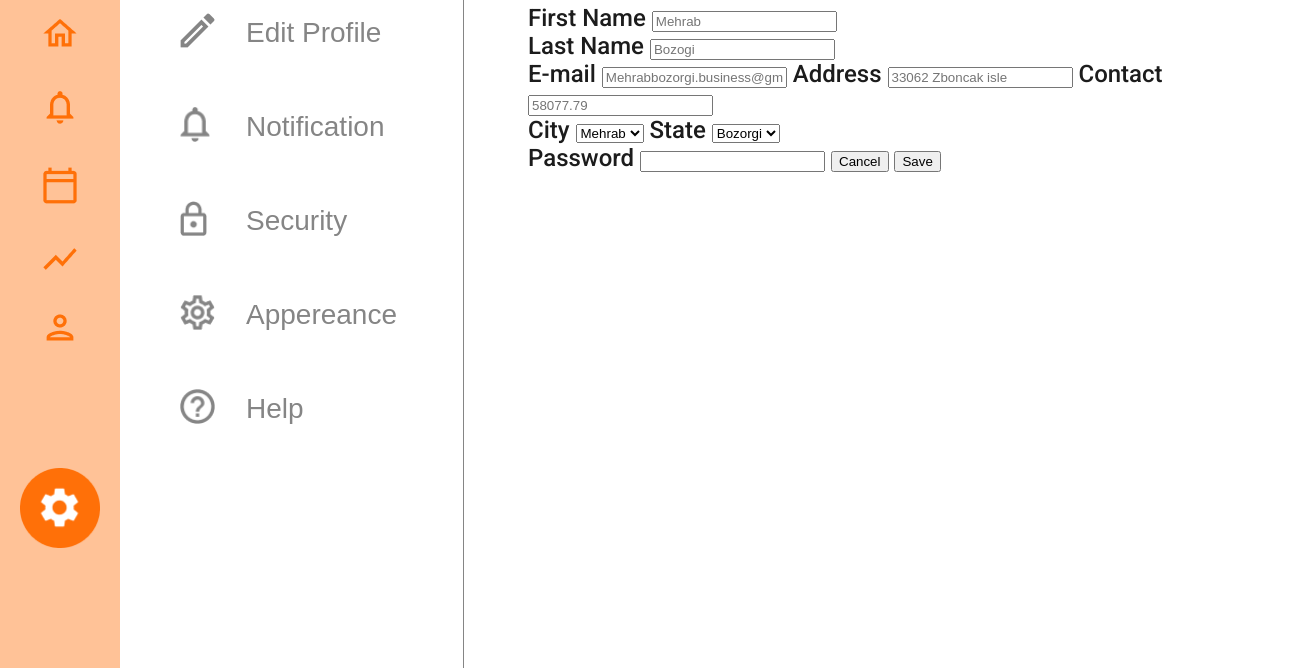
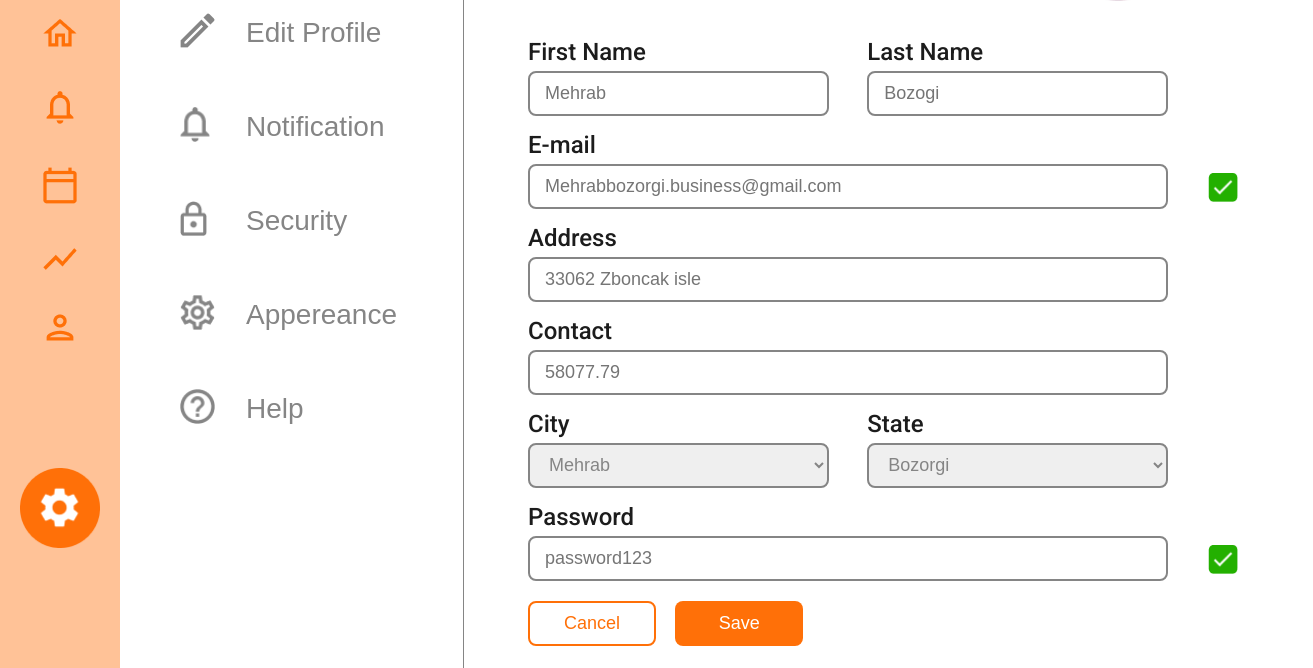
Before and after one commit to javierbarbozam/laboratorio1, a plain HTML site: page index.html in a window 1280 px wide. Shown: the part 132-800 px from the top of the page, 1313 px wide, since content can reach past the window. Drawn offline with Linux system fonts and the light colour scheme.

Commit message:
first version

```diff
--- a/index.html
+++ b/index.html
@@ -73,8 +73,8 @@
         <h1>Edit profile</h1>
         <div class="main-profile-picture"></div>
       </div>
-      <form action="">
-        <div>
+      <form method="post">
+        <div class="form-flex">
           <div>
             <label for="name">First Name</label>
             <input type="text" name="name" id="name" placeholder="Mehrab">
@@ -84,12 +84,13 @@
             <input type="text" name="name" id="last-name" placeholder="Bozogi">
           </div>
         </div>
-        <label for="email">E-mail</label>
+        <label class="label-email" for="email">E-mail</label>
         <input type="email" name="name" id="email" placeholder="Mehrabbozorgi.business@gmail.com">
         <label for="address">Address</label>
         <input type="text" name="address" id="address" placeholder="33062 Zboncak isle">
         <label for="contact">Contact</label>
         <input type="tel" name="contact" id="contact" placeholder="58077.79">
+        <div class="form-flex">
           <div>
             <label for="city">City</label>
             <select name="city" id="city">
@@ -98,6 +99,8 @@
               <option value="2">Mehrab</option>
               <option value="3">Mehrab</option>
             </select>
+          </div>
+          <div>
             <label for="city">State</label>
             <select name="city" id="city">
               <option value="0">Bozorgi</option>
@@ -106,11 +109,18 @@
               <option value="3">Bozorgi</option>
             </select>
           </div>
-        <label for="password">Password</label>
-        <input type="password" name="password" id="password">
-        <input type="reset" name="" id="" value="Cancel">
-        <input type="submit" name="" id="" value="Save">
+        </div>
+        <label class="label-password" for="password">Password</label>
+        <input type="password" name="password" id="password" placeholder="password123">
+        <div class="form-flex form-btn">
+          <input type="reset" name="" id="form-reset-btn" value="Cancel">
+          <input type="submit" name="" id="form-submit-btn" value="Save">
+        </div>
       </form>
     </main>
+    <footer>
+      <button class="footer-profile-btn"><p class="visually-hidden">My Notifications</p></button>
+      <button class="footer-notifications-btn"><p class="visually-hidden">My profile</p></button>
+    </footer>
   </body>
 </html>
--- a/styles/styles.css
+++ b/styles/styles.css
@@ -41,8 +41,38 @@ h1 {
 }
 
 main {
+  width: 50%;
+  padding-left: 5%;
+  margin: auto 0;
+}
+
+form {
   width: 100%;
-  padding-left: 5%;
+  position: relative;
+}
+
+label {
+  display: block;
+  position: relative;
+}
+
+input,
+select {
+  color: #858585;
+  font-size: 18px;
+  border: solid 2px #858585;
+  border-radius: 8px;
+  height: 45px;
+  width: 100%;
+  padding-left: 15px;
+  margin: 5px 0 15px 0;
+  box-sizing: border-box;
+  position: relative;
+}
+
+footer {
+  position: relative;
+  margin: auto 0;
 }
 
 .sidebar-menu button {
@@ -62,6 +92,10 @@ main {
 .sidebar-menu ul {
   padding: 120px 0 0 120px;
   text-align: left;
+}
+
+.form-flex div {
+  width: 47%;
 }
 
 .sidebar-menu ul li button:hover {
@@ -114,7 +148,8 @@ main {
   justify-content: space-between;
   align-items: center;
   padding-top: 3%;
-  width: 700px;
+  padding-bottom: 30px;
+  width: 100%;
 }
 
 .main-profile-picture {
@@ -123,7 +158,48 @@ main {
   background-size: contain;
   height: 100px;
   width: 100px;
+}
 
+.form-flex {
+  display: flex;
+  justify-content: space-between;
+  width: 100%;
+}
+
+.form-btn {
+  justify-content: left;
+}
+
+#form-reset-btn {
+  width: 20%;
+  margin-right: 3%;
+  padding: 0;
+  background-color: transparent;
+  border: 2px solid #ff7008;
+  color: #ff7008;
+  box-sizing: border-box;
+}
+
+#form-reset-btn:hover {
+  background-color: #ff7008;
+  color: #fff;
+  cursor: pointer;
+}
+
+#form-submit-btn {
+  width: 20%;
+  padding: 0;
+  background-color: #ff7008;
+  color: #fff;
+  box-sizing: border-box;
+  border: none;
+}
+
+#form-submit-btn:hover {
+  background-color: transparent;
+  color: #ff7008;
+  border: 2px solid #ff7008;
+  cursor: pointer;
 }
 
 /* Sidebar vectors */
@@ -261,3 +337,53 @@ main {
   width: 35px;
   content: "";
 }
+
+.footer-notifications-btn::before {
+  background-image: url(../images/icons/notifications-btn.png);
+  background-size: contain;
+  background-repeat: no-repeat;
+  position: absolute;
+  left: 65px;
+  top: -370px;
+  height: 35px;
+  width: 35px;
+  content: "";
+}
+
+.footer-profile-btn::before {
+  background-image: url(../images/images/user-profile-picture.png);
+  background-size: contain;
+  background-repeat: no-repeat;
+  position: absolute;
+  left: 110px;
+  top: -370px;
+  height: 35px;
+  width: 35px;
+  content: "";
+}
+
+.label-password::after {
+  background-image: url(../images/icons/form-check.png);
+  background-size: contain;
+  background-repeat: no-repeat;
+  position: absolute;
+  z-index: 1;
+  left: 680px;
+  top: 41px;
+  height: 30px;
+  width: 30px;
+  content: "";
+}
+
+.label-email::after {
+  background-image: url(../images/icons/form-check.png);
+  background-size: contain;
+  background-repeat: no-repeat;
+  position: absolute;
+  z-index: 1;
+  left: 680px;
+  top: 41px;
+  height: 30px;
+  width: 30px;
+  content: "";
+}
```
Also changed, not shown: images/icons/form-check.png (added), images/icons/notifications-btn.png (added), 2 other files. Lines whose indentation alone changed are shown as unchanged.
